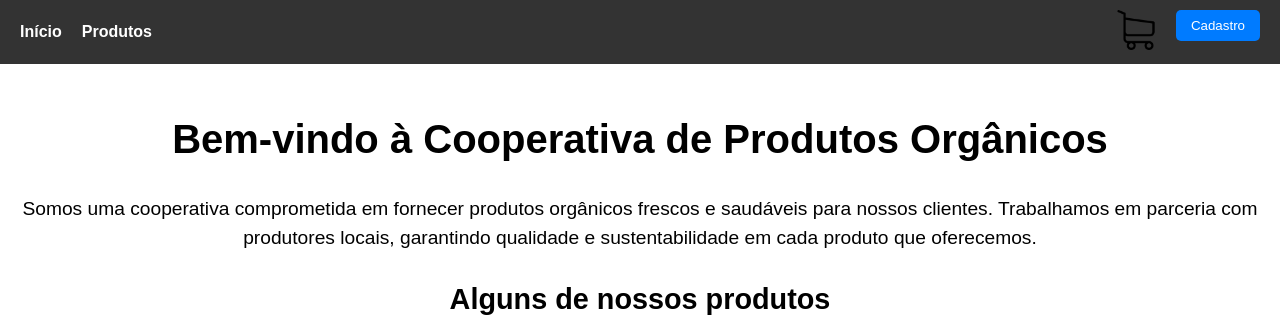
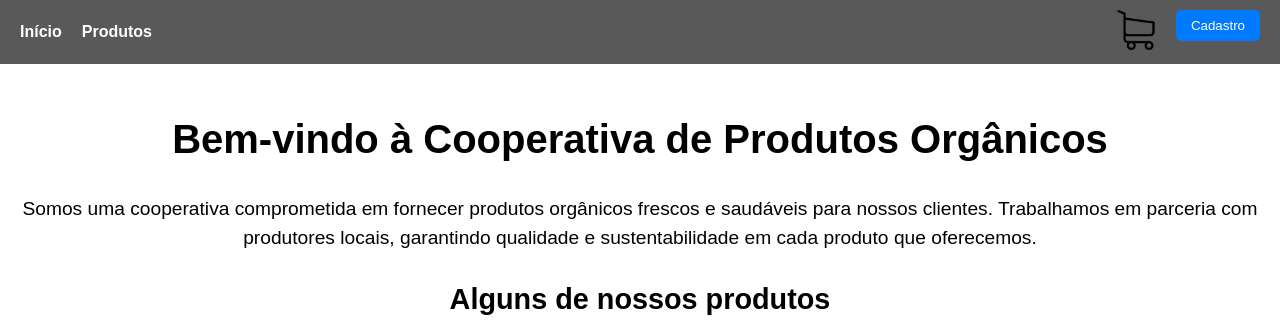
Before and after one commit to gabrielaAlmeida10/cestasOrganicas, a plain HTML site: page cestasOrganicas/index.html in a window 1280 px wide. Shown: the top 333 px of the page. Drawn offline with Linux system fonts and the light colour scheme.

Commit message:
fix: adjust color menu

```diff
--- a/cestasOrganicas/styles/styles.css
+++ b/cestasOrganicas/styles/styles.css
@@ -5,7 +5,7 @@ body {
 }
 
 header {
-    background-color: #333;
+    background-color: rgba(51, 51, 51, 0.81);
     color: #fff;
     padding: 10px 20px;
 }
```
